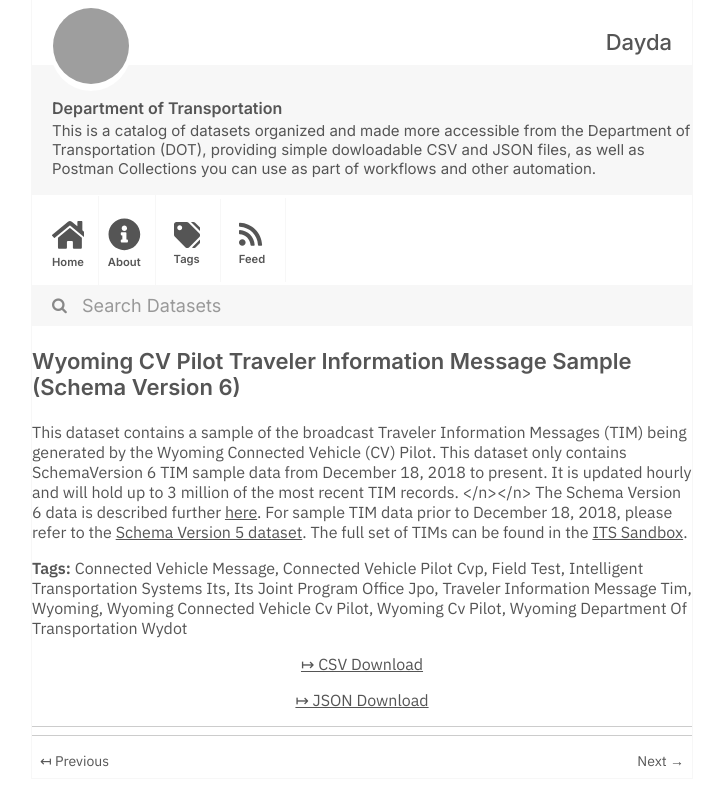
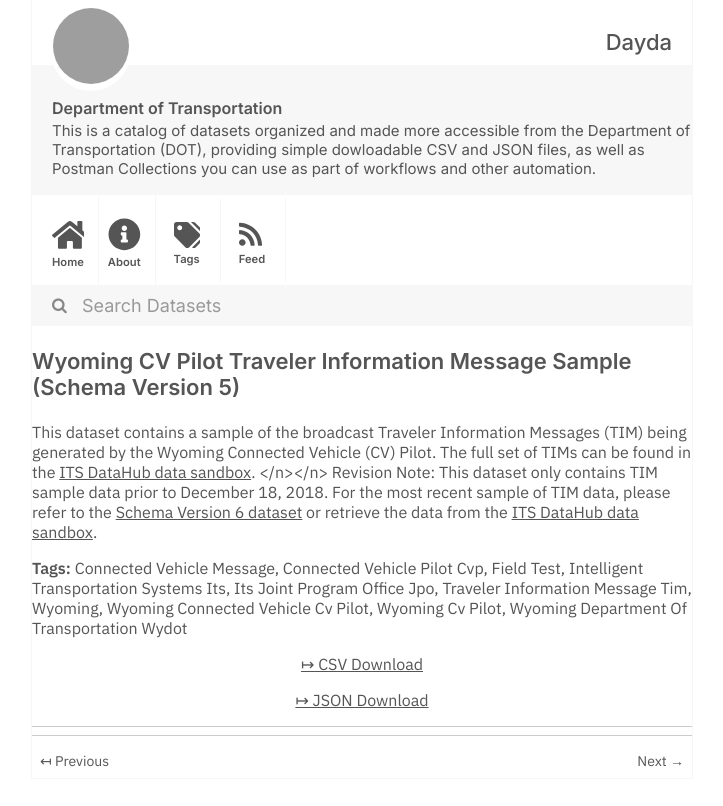
Before and after one commit to dayda-entities/department-of-transportation, a Jekyll site: the page built from _posts/2020-11-12-wyoming-cv-pilot-traveler-info.md, in a window 1280 px wide, cut to the strip 0-806 px from the top of the page. Shown: the whole strip, without its empty margins (278-1001 px from the left). Built offline with Jekyll 4.4.1, drawn with Linux system fonts in a browser that asks for light colours; grey boxes are pictures that could not be loaded.

Commit message:
Publish Data

```diff
--- a/_posts/2020-11-12-wyoming-cv-pilot-traveler-info.md
+++ b/_posts/2020-11-12-wyoming-cv-pilot-traveler-info.md
@@ -1,7 +1,7 @@
 ---
-title: Wyoming CV Pilot Traveler Information Message Sample (Schema Version 6)
-created: '2020-11-12T12:38:11.630732'
-modified: '2021-04-21T19:51:13.167227'
+title: Wyoming CV Pilot Traveler Information Message Sample (Schema Version 5)
+created: '2020-11-12T12:34:31.161594'
+modified: '2021-04-21T19:49:06.611419'
 state: active
 type: dataset
 tags:
@@ -17,12 +17,12 @@ tags:
   - Wyoming Department Of Transportation Wydot
 groups: []
 csv_url: >-
-  https://data.transportation.gov/api/views/6nxx-nmxk/rows.csv?accessType=DOWNLOAD
+  https://data.transportation.gov/api/views/2rdx-wgpx/rows.csv?accessType=DOWNLOAD
 json_url: >-
-  https://data.transportation.gov/api/views/6nxx-nmxk/rows.json?accessType=DOWNLOAD
+  https://data.transportation.gov/api/views/2rdx-wgpx/rows.json?accessType=DOWNLOAD
 layout: post
 
 ---
-This dataset contains a sample of the broadcast Traveler Information Messages (TIM) being generated by the Wyoming Connected Vehicle (CV) Pilot. This dataset only contains SchemaVersion 6 TIM sample data from December 18, 2018 to present. It is updated hourly and will hold up to 3 million of the most recent TIM records.
+This dataset contains a sample of the broadcast Traveler Information Messages (TIM) being generated by the Wyoming Connected Vehicle (CV) Pilot. The full set of TIMs can be found in the <a href='http://usdot-its-cvpilot-public-data.s3.amazonaws.com/index.html' target="_blank">ITS DataHub data sandbox</a>.
 </n></n>
-The Schema Version 6 data is described further <a href="https://github.com/usdot-its-jpo-data-portal/sandbox/wiki/DTG-WYDOT-Traveler-Information-Message-(TIM)-Schema-Version-6-Change-Notice" target="_blank">here</a>. For sample  TIM data prior to December 18, 2018, please refer to the <a href="https://data.transportation.gov/Automobiles/Wyoming-CV-Pilot-Traveler-Information-Message-Samp/2rdx-wgpx" target="_blank">Schema Version 5 dataset</a>. The full set of TIMs can be found in the <a href="http://usdot-its-cvpilot-public-data.s3.amazonaws.com/index.html" target="_blank" >ITS Sandbox</a>.
+Revision Note: This dataset only contains TIM sample data prior to December 18, 2018. For the most recent sample of TIM data, please refer to the <a href="https://data.transportation.gov/Automobiles/-Dev-Wyoming-CV-Pilot-Traveler-Information-Message/6nxx-nmxk" target="_blank">Schema Version 6 dataset</a> or retrieve the data from the <a href='http://usdot-its-cvpilot-public-data.s3.amazonaws.com/index.html' target="_blank">ITS DataHub data sandbox</a>.
```
